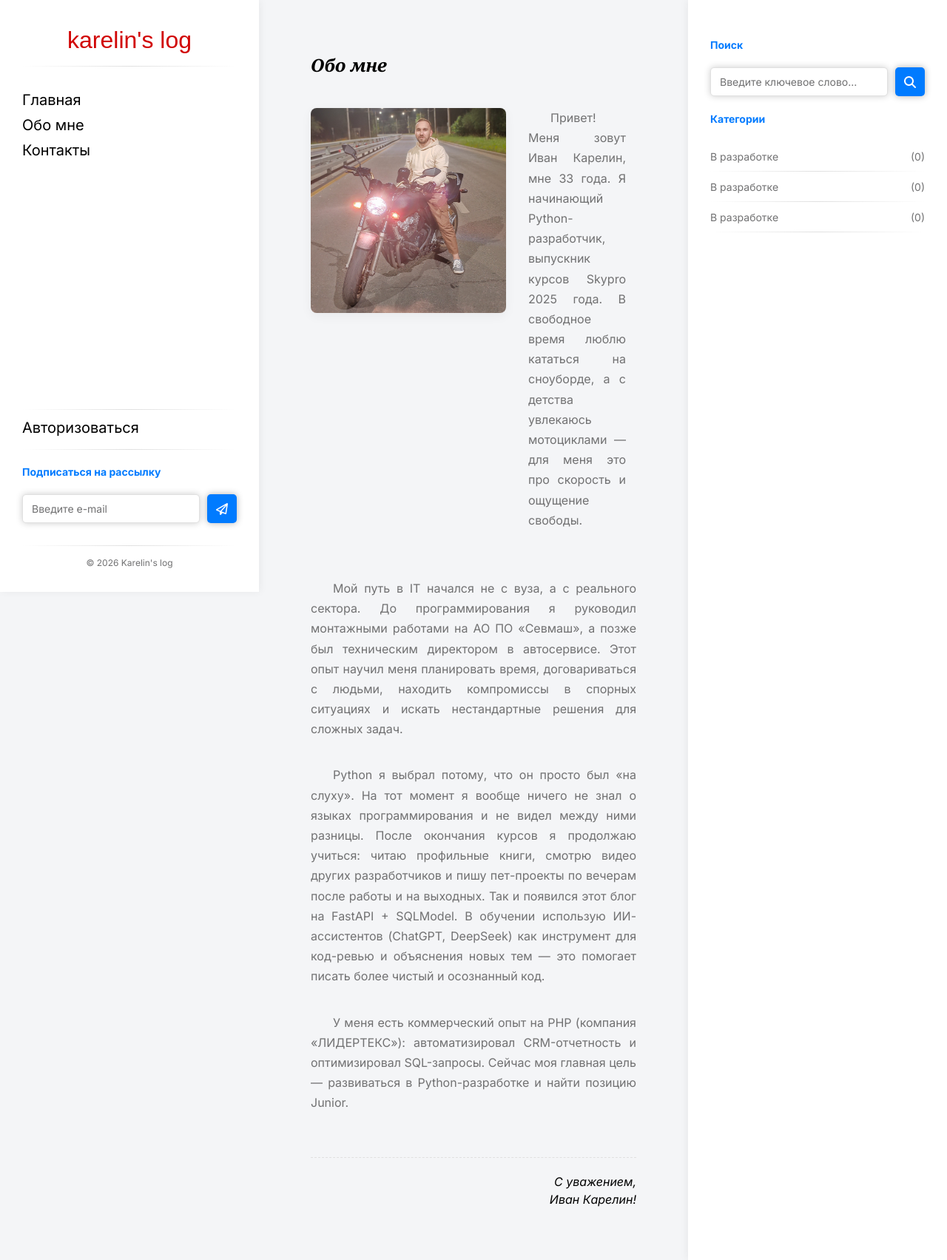
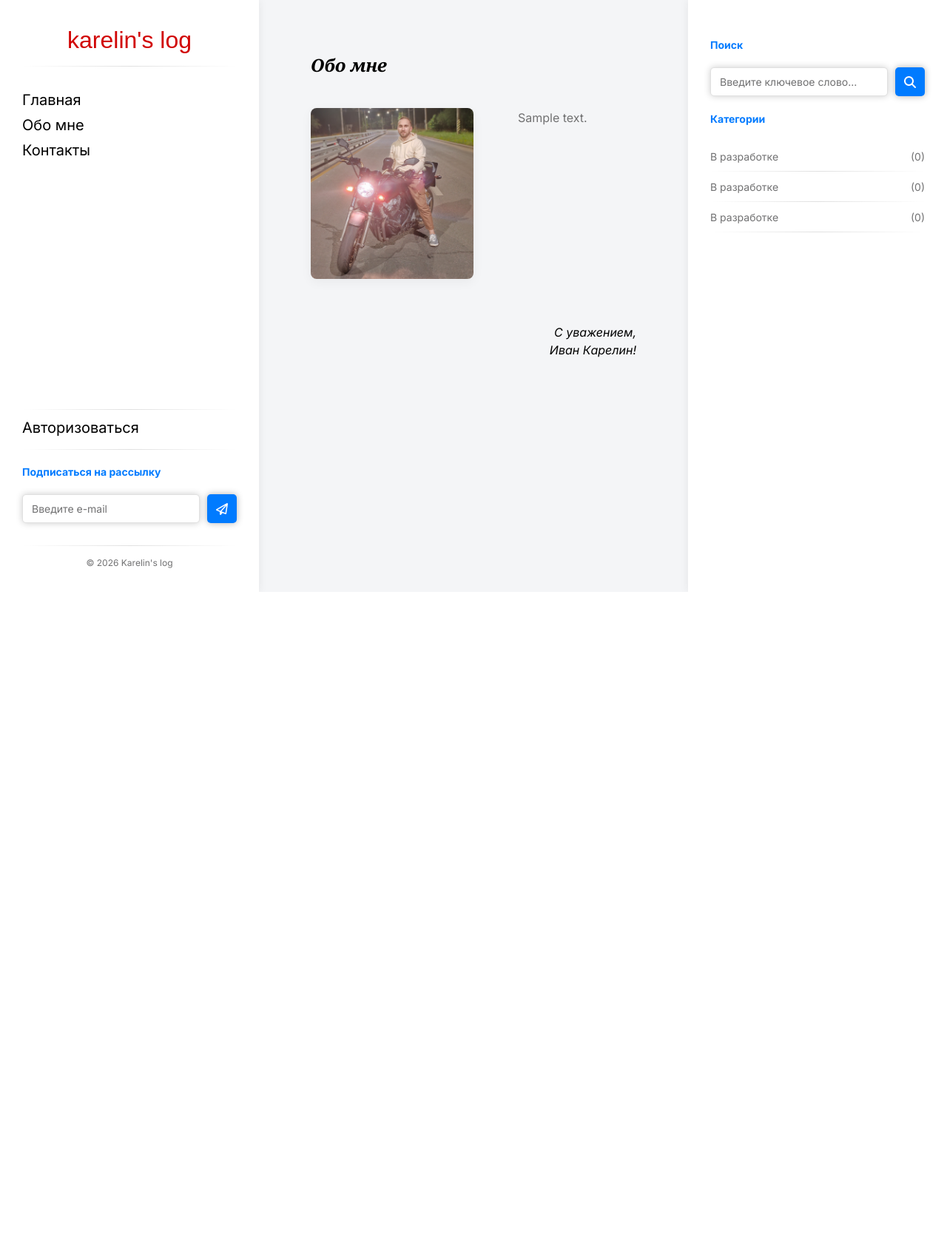
Before and after one commit to KarelinIvan/Karelin-s-Log, a FastAPI app: template app/templates/about.html in a window 1280 px wide. Shown: the whole page at 74% size. After the commit the page ends 800 px from the top, so only its background shows below. Run offline with FastAPI, Linux system fonts and the light colour scheme; the template is opened without the code that fills it: most values are stand-ins (such as "Sample title", 1, 10 or a date in 2020); parts of the project's set-up code (start-up, migrations or seed data) failed here and were passed over; some web fonts are replaced.

Commit message:
переписан контроллер для отображения данных страницы обо мне из бд, измены шаблоны и стили

```diff
--- a/app/static/css/style.css
+++ b/app/static/css/style.css
@@ -928,7 +928,7 @@ form {
 
 /* --- Стили для страницы "Обо мне" --- */
 .about-page {
-    max-width: 800px;
+    max-width: 1200px;
     margin: 0 auto;
     text-align: left;
 }
@@ -947,49 +947,28 @@ form {
 }
 
 .about-photo {
-    width: 60%;
+    width: 50%;
     height: auto;
-    display: block;
     border-radius: 8px;
     box-shadow: 0 4px 15px var(--color-shadow);
     flex-shrink: 0;
 }
 
 .about-intro .post-detail__description {
-    width: 30%;
+    width: 50%;
     margin-bottom: 0;
     margin-top: 0;
 }
 
-.about-subtitle {
-    font-family: var(--font-family-Noto-serif);
-    font-style: italic;
-    color: var(--color-black);
-    font-size: var(--text-2xl);
-    margin-top: 30px;
+.about-content .post-detail__description {
+    line-height: 1.7;
     margin-bottom: 15px;
-}
-
-.about-list {
-    list-style-type: disc;
-    padding-left: 20px;
-    margin-bottom: 20px;
-    line-height: 1.6;
-    text-align: left;
-}
-
-.about-list li {
-    margin-bottom: 8px;
-}
-
-.about-list li strong {
-    color: var(--color-black);
+    white-space: pre-wrap;
 }
 
 .about-signature {
     margin-top: 40px;
     padding-top: 20px;
-    border-top: 1px dashed var(--color-border);
     font-style: italic;
     text-align: right;
     color: var(--color-black);
--- a/app/templates/about.html
+++ b/app/templates/about.html
@@ -11,40 +11,12 @@
 
         <div class="about-intro">
             <img src="/static/images/me.jpg" alt="Фото Ивана Карелина" class="about-photo">
-            <p class="post-detail__description">
-                Привет! Меня зовут Иван Карелин, мне 33 года. Я начинающий Python-разработчик,
-                выпускник курсов Skypro 2025 года. В свободное время люблю кататься на сноуборде,
-                а с детства увлекаюсь мотоциклами — для меня это про скорость и ощущение свободы.
-            </p>
+            <p class="post-detail__description">{{ about.content | safe }}</p>
         </div>
 
-        <p class="post-detail__description">
-            Мой путь в IT начался не с вуза, а с реального сектора. До программирования
-            я руководил монтажными работами на АО ПО «Севмаш», а позже был техническим
-            директором в автосервисе. Этот опыт научил меня планировать время, договариваться
-            с людьми, находить компромиссы в спорных ситуациях и искать нестандартные
-            решения для сложных задач.
-        </p>
-
-        <p class="post-detail__description">
-            Python я выбрал потому, что он просто был «на слуху». На тот момент я вообще
-            ничего не знал о языках программирования и не видел между ними разницы.
-            После окончания курсов я продолжаю учиться: читаю профильные книги, смотрю
-            видео других разработчиков и пишу пет-проекты по вечерам после работы и на
-            выходных. Так и появился этот блог на FastAPI + SQLModel. В обучении использую
-            ИИ-ассистентов (ChatGPT, DeepSeek) как инструмент для код-ревью и объяснения
-            новых тем — это помогает писать более чистый и осознанный код.
-        </p>
-
-        <p class="post-detail__description">
-            У меня есть коммерческий опыт на PHP (компания «ЛИДЕРТЕКС»): автоматизировал
-            CRM-отчетность и оптимизировал SQL-запросы. Сейчас моя главная цель — развиваться
-            в Python-разработке и найти позицию Junior.
-        </p>
-
-        <div class="about-signature">
+    <div class="about-signature">
             <p>С уважением,<br>Иван Карелин!</p>
-        </div>
+    </div>
     </div>
 </article>
 
--- a/app/templates/admin_base.html
+++ b/app/templates/admin_base.html
@@ -46,6 +46,7 @@
                         <li><a href="/admin/" class="sidebar-link">Дашборд</a></li>
                         <li><a href="/admin/posts/create" class="sidebar-link">Создать пост</a></li>
                         <li><a href="/admin/posts" class="sidebar-link">Список постов</a></li>
+                        <li><a href="/admin/about" class="sidebar-link">Обо мне</a></li>
                         <!-- Позже добавим управление постами и выход -->
                     </ul>
                 </nav>
--- a/app/templates/base.html
+++ b/app/templates/base.html
@@ -76,6 +76,7 @@
         </div>
 
         <!-- Правая колонка (Сайдбар) -->
+        {% if request.url.path != '/page/about' %}
         <aside class="sidebar-right">
             <div class="widget">
                 <h3 class="widget-title">Поиск</h3>
@@ -101,6 +102,7 @@
 
             <!-- Сюда можно добавить блок "Популярные статьи" -->
         </aside>
+        {% endif %}
     </div>
 </body>
 
```
Also changed, not shown: app/controllers/pages.py (+11 -2 lines).
